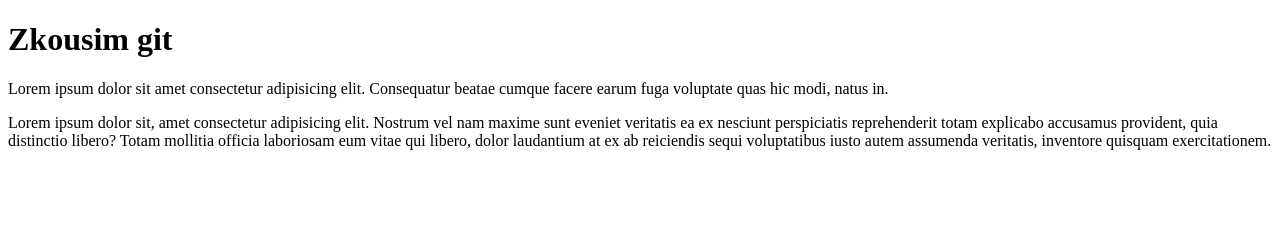
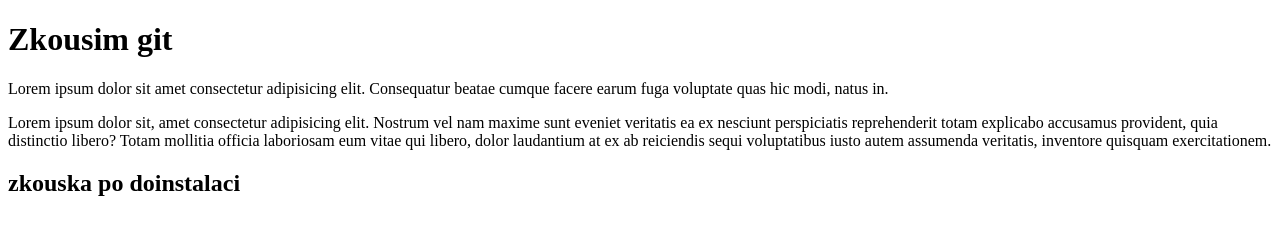
Before and after one commit to helena72/czechitas1, a plain HTML site: page index.html in a window 1280 px wide. Drawn offline with Linux system fonts and the light colour scheme.

Commit message:
commit po doinstalaci

```diff
--- a/index.html
+++ b/index.html
@@ -9,5 +9,7 @@
     <h1>Zkousim git</h1>
     <p>Lorem ipsum dolor sit amet consectetur adipisicing elit. Consequatur beatae cumque facere earum fuga voluptate quas hic modi, natus in.</p>
     <p>Lorem ipsum dolor sit, amet consectetur adipisicing elit. Nostrum vel nam maxime sunt eveniet veritatis ea ex nesciunt perspiciatis reprehenderit totam explicabo accusamus provident, quia distinctio libero? Totam mollitia officia laboriosam eum vitae qui libero, dolor laudantium at ex ab reiciendis sequi voluptatibus iusto autem assumenda veritatis, inventore quisquam exercitationem.</p>
+
+    <h2>zkouska po doinstalaci</h2>
 </body>
 </html>
```
